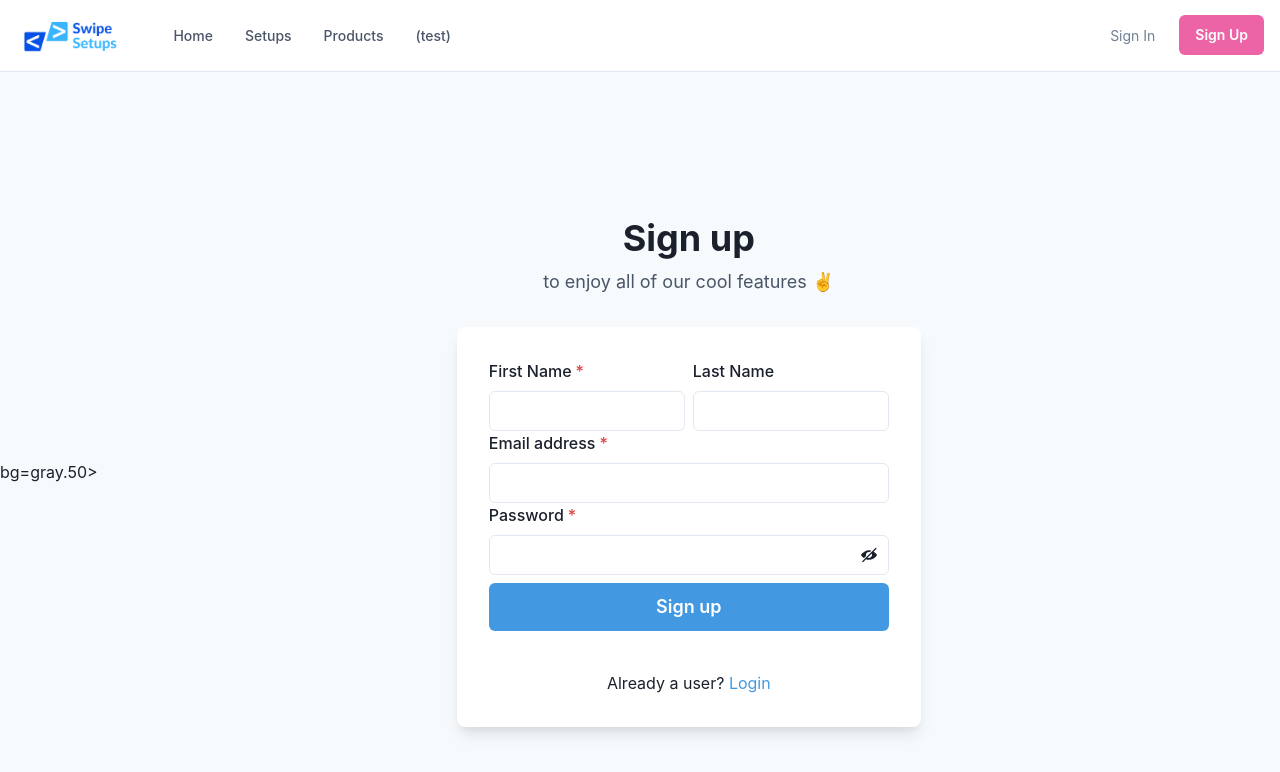
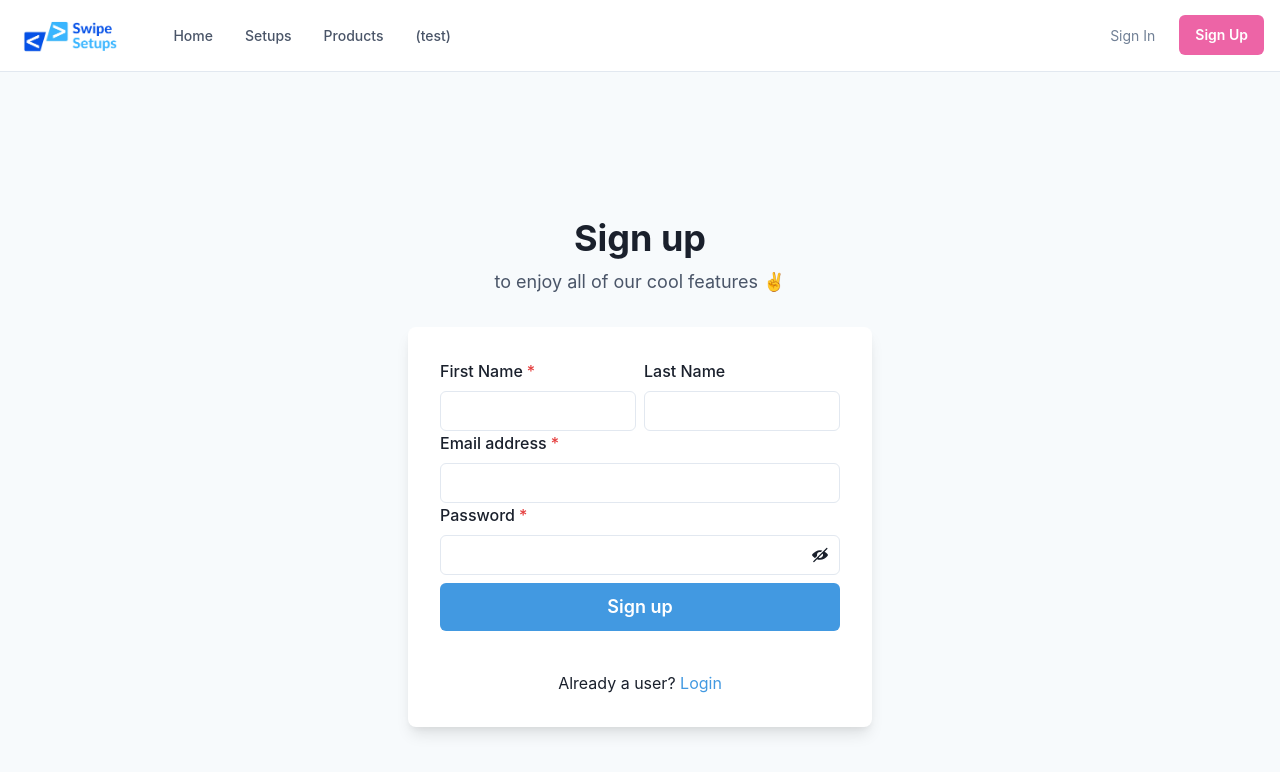
Before and after one commit to sov3333/ga-mern-project, a React (Vite) app in the folder client/: page /signup in a window 1280 px wide. Shown: the top 772 px of the page. Built offline with nearby package versions, Linux system fonts and the light colour scheme; a web font is replaced by a local one.

Commit message:
edited changes to cardsignup

```diff
--- a/client/src/components/CardSignUp.jsx
+++ b/client/src/components/CardSignUp.jsx
@@ -57,7 +57,6 @@ export default function CardSignUp() {
       justify={'center'}
       bg={useColorModeValue('gray.50', 'gray.800')}
     >
-      bg={useColorModeValue('gray.50', 'gray.800')}>
       <Stack spacing={8} mx={'auto'} maxW={'lg'} py={12} px={6}>
         <Stack align={'center'}>
           <Heading fontSize={'4xl'} textAlign={'center'}>
```
